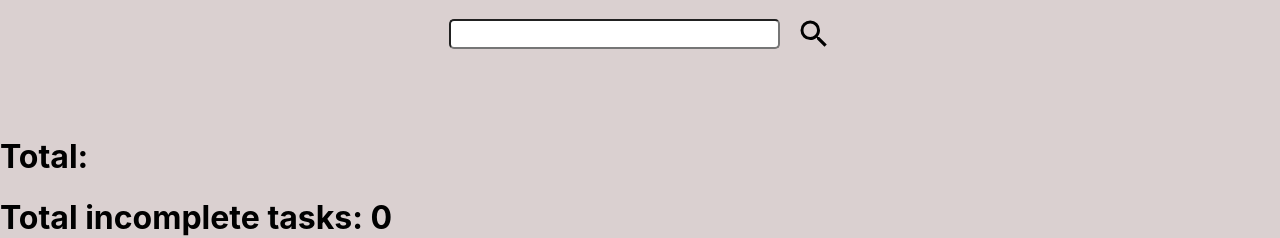
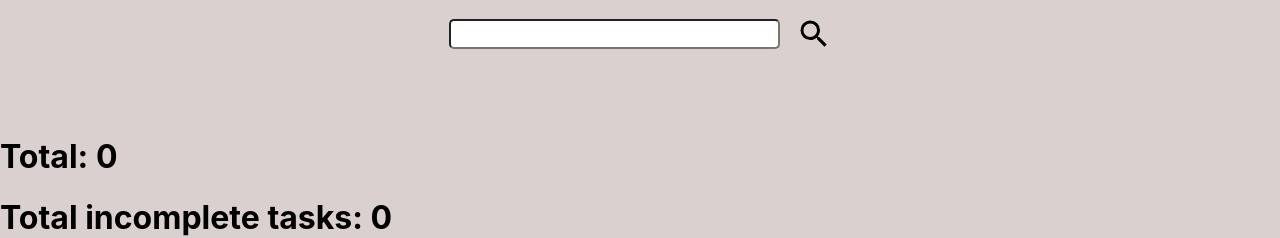
Before and after one commit to StephTorres22/react-to-do-list, a React (Vite) app in the folder react-to-do-list/: page / in a window 1280 px wide. Shown: the top 238 px of the page. Built offline with nearby package versions, Linux system fonts and the light colour scheme.

Commit message:
bug fix total number of tasks was cubing actual total, had it being calculated in a nested foor loop when this wasn't need

```diff
--- a/react-to-do-list/src/App.jsx
+++ b/react-to-do-list/src/App.jsx
@@ -16,13 +16,14 @@ function App() {
   const [item, setItem] = useState(defaultItem);
   const [incompleteTasks, setIncompleteTasks] = useState(0);
 
+
   function getTotalNumberOfTask() {
+    let total = 0;
     for (let i = 0; i < toDoList.length; i++) {
       let toDo = toDoList[i];
-      let total = 0;
-      for (let j = 0; j < toDo.list.length; j++) {
-        total += toDo.list.length;
-      }
+
+      total += toDo.list.length;
+      console.log(total);
       return total;
     }
   }
@@ -85,7 +86,7 @@ function App() {
     let targetItem = getTargetToDo(id)[1];
     let targetToDo = getTargetToDo(id)[0];
 
-    /* re-assigns item.isComplete to opposite */
+    /* re-assigns item.isComplete to opposite, using copy of targetItem */
     const updatedItem = {
       ...targetItem,
       isComplete: !targetItem.isComplete,
@@ -115,7 +116,6 @@ function App() {
       updatedToDo
     );
     setToDoList(updatedToDoList);
-    console.log(toDoList);
   }
 
   /* gets 2 things, I know this is bad, but didn't want to re-write a nested for loop 2 times,  */
@@ -138,7 +138,6 @@ function App() {
     /* check and change state for number of incomplete tasks before removal. */
     toDo.list.map((item) => {
       if (item.id === id) {
-        console.log(item.isComplete);
         if (item.isComplete !== true) {
           setIncompleteTasks(incompleteTasks - 1);
         }
@@ -173,7 +172,7 @@ function App() {
           );
         })}
       </div>
-      <h1>Total: {getTotalNumberOfTask()}</h1>
+      <h1>Total: {getTotalNumberOfTask() ? getTotalNumberOfTask() : 0}</h1>
       <h1>Total incomplete tasks: {incompleteTasks}</h1>
       <Icon
         path={mdiPlusCircle}
```
